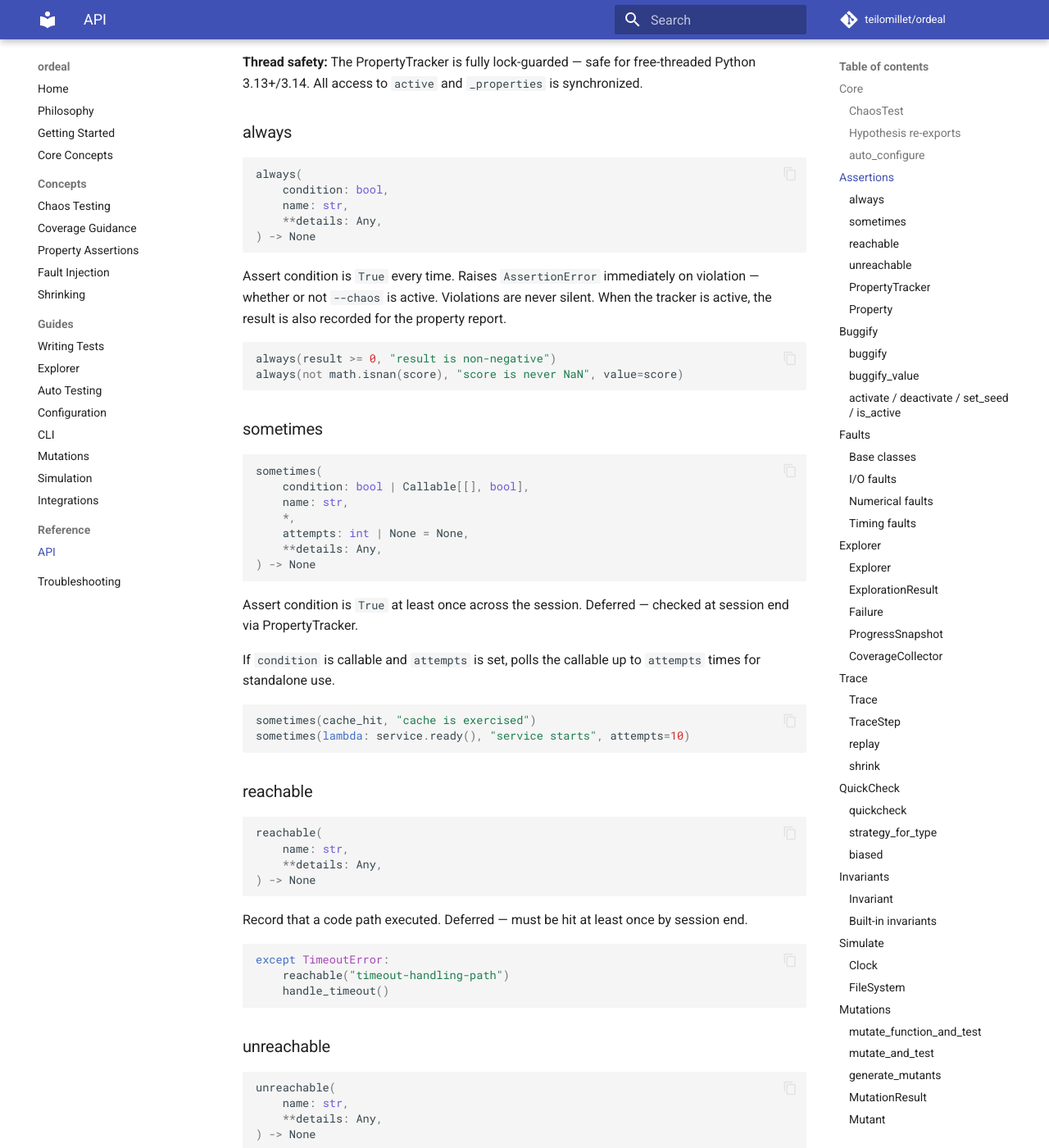
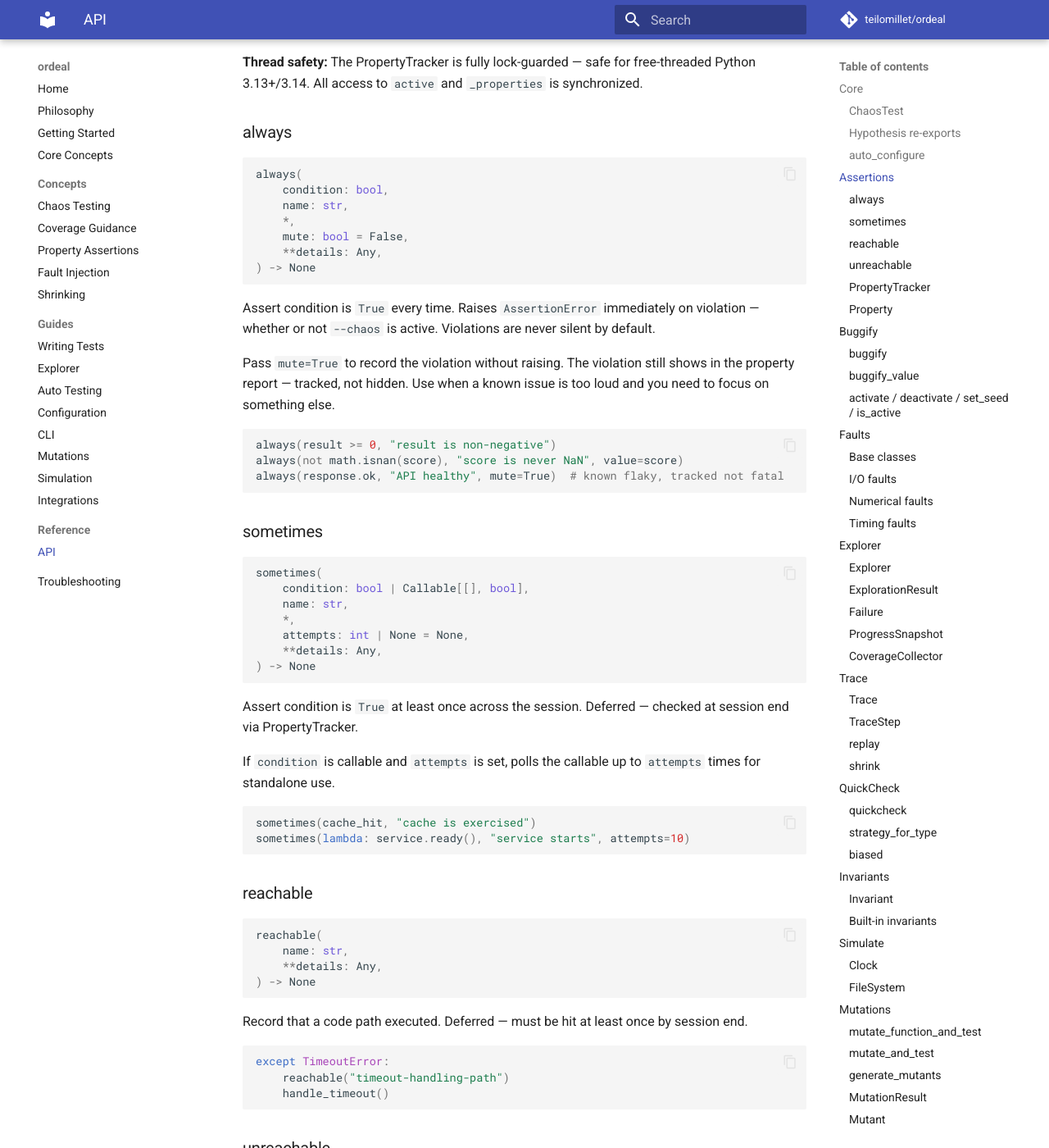
Before and after one commit to teilomillet/ordeal, an MkDocs documentation site: the page built from docs/reference/api.md, in a window 1280 px wide and 1400 px high, scrolled down 1920 px. Shown: the whole window at 82% size. Built offline with MkDocs 1.6.1 and Material for MkDocs 9.7.7, drawn with Linux system fonts in a browser that asks for light colours; comment, search, counter and statistics services are not loaded; some of the changed text lies outside the part shown.

Commit message:
feat: add mute parameter to always() and unreachable()
Default: loud (raises on violation). Pass mute=True to record the
violation without raising — tracked in the property report, not hidden.

Use case: a known issue fires constantly during chaos testing and you
need to focus on debugging something else. The violation is visible
in the report, just not fatal.

    always(response.ok, "API healthy", mute=True)  # tracked, not fatal

Co-Authored-By: Claude Opus 4.6 (1M context) <noreply@anthropic.com>

````diff
--- a/docs/reference/api.md
+++ b/docs/reference/api.md
@@ -86,15 +86,20 @@ from ordeal import always, sometimes, reachable, unreachable
 always(
     condition: bool,
     name: str,
+    *,
+    mute: bool = False,
     **details: Any,
 ) -> None
 ```
 
-Assert condition is `True` every time. Raises `AssertionError` immediately on violation — whether or not `--chaos` is active. Violations are never silent. When the tracker is active, the result is also recorded for the property report.
+Assert condition is `True` every time. Raises `AssertionError` immediately on violation — whether or not `--chaos` is active. Violations are never silent by default.
+
+Pass `mute=True` to record the violation without raising. The violation still shows in the property report — tracked, not hidden. Use when a known issue is too loud and you need to focus on something else.
 
 ```python
 always(result >= 0, "result is non-negative")
 always(not math.isnan(score), "score is never NaN", value=score)
+always(response.ok, "API healthy", mute=True)  # known flaky, tracked not fatal
 ```
 
 ### sometimes
@@ -140,11 +145,13 @@ except TimeoutError:
 ```python
 unreachable(
     name: str,
+    *,
+    mute: bool = False,
     **details: Any,
 ) -> None
 ```
 
-Assert code path never executes. Raises `AssertionError` immediately — whether or not `--chaos` is active. Violations are never silent.
+Assert code path never executes. Raises `AssertionError` immediately — whether or not `--chaos` is active. Violations are never silent by default. Pass `mute=True` to record without raising.
 
 ```python
 if data is None and not error_occurred:
````
Also changed, not shown: docs/getting-started.md (+8 -0 lines), 1 other file.
